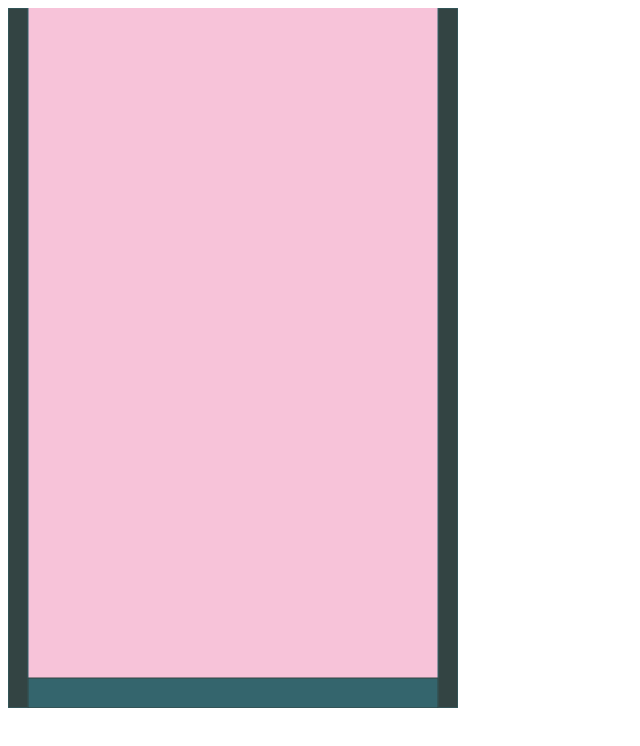
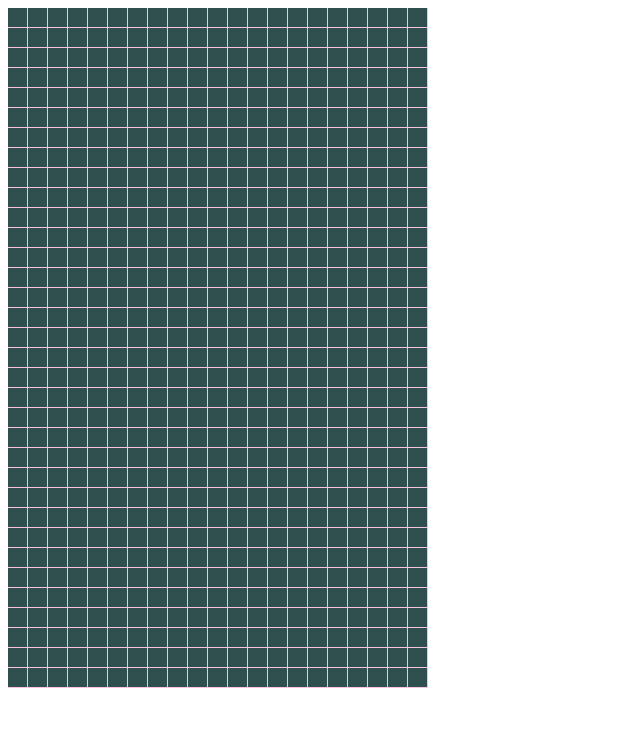
Before and after one commit to wesd724/JsTetris, a plain HTML site: page index.html in a window 1280 px wide. Shown: the whole page, without its empty margins (0-640 px from the left). Drawn offline with Linux system fonts and the light colour scheme.

Commit message:
work in progress

```diff
--- a/index.html
+++ b/index.html
@@ -1,5 +1,5 @@
 <!DOCTYPE html>
-<html lang="en">
+<html lang="ko">
 <head>
     <meta charset="UTF-8">
     <meta http-equiv="X-UA-Compatible" content="IE=edge">
--- a/js/UI.js
+++ /dev/null
@@ -1,17 +0,0 @@
-import { canvas, rect } from "./canvas.js";
-
-const background = () => {
-    document.body.appendChild(canvas);
-    canvas.width = 450;
-    canvas.height = 700;
-    canvas.style.backgroundColor = "#F7C3D9";
-}
-
-const wall = () => {
-    const thickness = 20;
-    rect(0, 0, thickness, canvas.height, "#334443", 0, "#34656d");
-    rect(canvas.width - thickness, 0, thickness, canvas.height, "#334443", 0, "#34656d");
-    rect(thickness, canvas.height - (thickness + 10), canvas.width - thickness * 2, thickness + 10, "#34656d", 0, "#334443");
-}
-
-export { background, wall };
--- /dev/null
+++ b/js/background.js
@@ -0,0 +1,6 @@
+import { canvas } from "./canvas.js";
+
+export default function background () {
+    document.body.appendChild(canvas);
+    canvas.style.backgroundColor = "#F7C3D9";
+}
--- a/js/block.js
+++ b/js/block.js
@@ -0,0 +1,16 @@
+import { canvas, rect } from "./canvas.js";
+
+let location = [];
+const blockSize = 20;
+const row = canvas.height / 20;
+const column = canvas.width / 20;
+
+const blockCoordinate = () => {
+    for(let i = 0; i < row; i++) {
+        for(let j = 0; j < column; j++) {
+            rect(j * blockSize,  i * blockSize, blockSize - 1, blockSize - 1, "	DarkSlateGray");
+        }
+    }
+}
+
+export { blockCoordinate };
--- a/js/canvas.js
+++ b/js/canvas.js
@@ -1,15 +1,11 @@
 const canvas = document.createElement("canvas");
 const ctx = canvas.getContext("2d");
+canvas.width = 420;
+canvas.height = 680;
 
-const rect = (x, y, width, height, fillColor, borderWidth = null, borderColor = null) => {
-    ctx.beginPath();
-    ctx.rect(x, y, width, height);
-    ctx.fillStyle = fillColor;
-    ctx.fill();
-    ctx.lineWidth = borderWidth;
-    ctx.strokeStyle = borderColor;
-    ctx.stroke();
-    ctx.closePath();
+const rect = (x, y, width, height, color) => {
+    ctx.fillStyle = color;
+    ctx.fillRect(x, y, width, height);
 }
 
-export { canvas, rect };
+export { canvas, ctx, rect };
--- a/js/main.js
+++ b/js/main.js
@@ -1,4 +1,7 @@
-import { background, wall } from "./UI.js";
+import  bg from "./background.js";
+import { blockCoordinate } from "./block.js"
+import render from "./render.js";
 
-background();
-wall();
+bg();
+blockCoordinate();
+//setInterval(render, 500);
--- /dev/null
+++ b/js/render.js
@@ -0,0 +1,13 @@
+import { canvas, ctx } from "./canvas.js";
+import { blockCoordinate } from "./block.js";
+
+const paint = () => {
+    ctx.clearRect(0, 0, canvas.width, canvas.height);
+}
+
+const render = () => {
+    paint();
+    blockCoordinate();
+}
+
+export default render;
```
